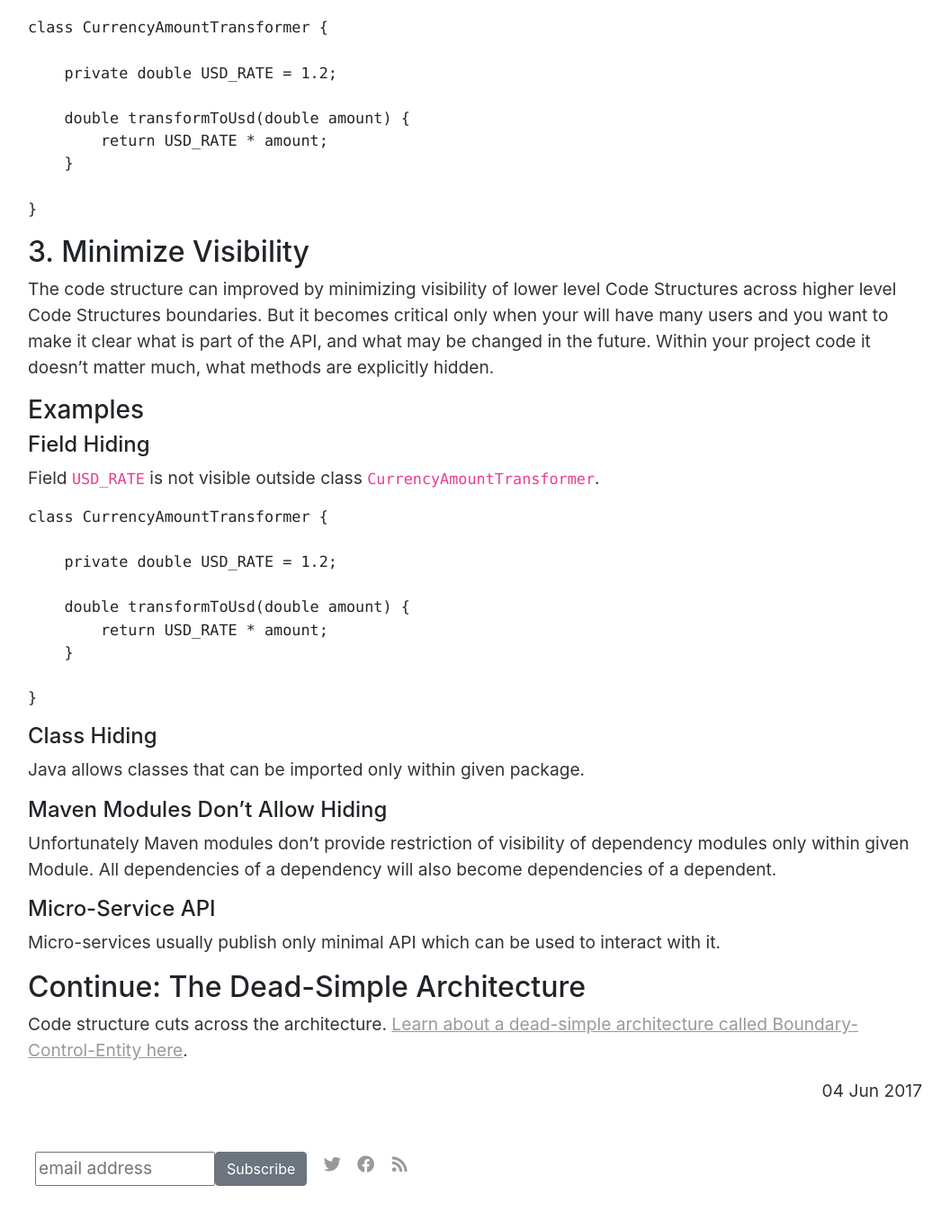
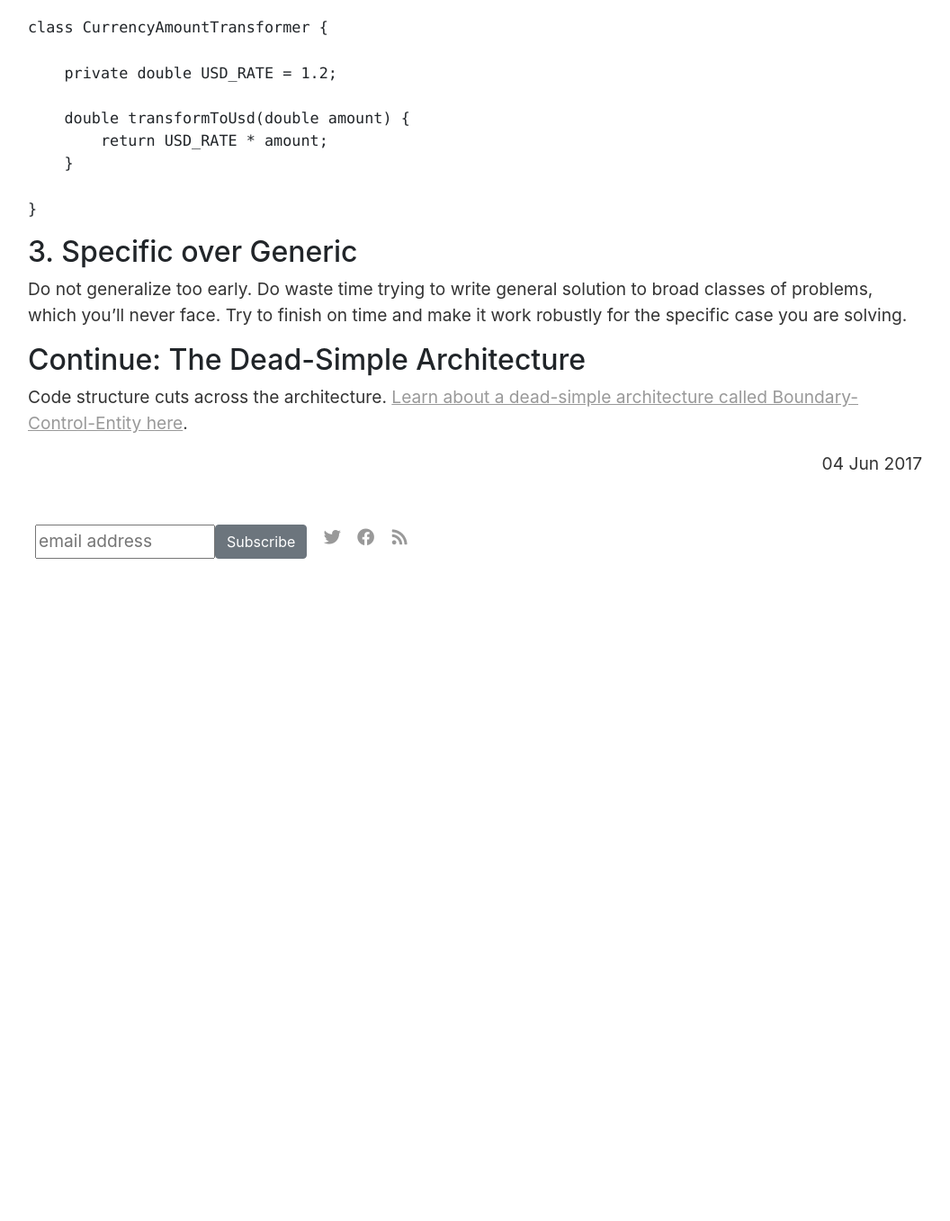
Before and after one commit to vackosar/vackosar.github.io, a Jekyll site: the page built from _posts/2017-06-04-Code-Structure-Principles.md, in a window 1280 px wide and 1400 px high, scrolled down 3093 px. Shown: the top 1357 px of the window at 90% size, without its empty margins (112-1168 px from the left). Built offline with Jekyll 4.4.1, drawn with Linux system fonts in a browser that asks for light colours; nearby versions of some CDN libraries; library files that are not in the unit come from our copies; comment, search, counter and statistics services are not loaded; after the commit the page ends 3866 px from its top, so only the background shows below that; some of the changed text lies outside the part shown.

Commit message:
code structure

````diff
--- a/_posts/2017-06-04-Code-Structure-Principles.md
+++ b/_posts/2017-06-04-Code-Structure-Principles.md
@@ -3,7 +3,7 @@ layout: post
 title: "How To Structure Code: Localize Related, Inline Over Extract, Minimize Visibility"
 date: 2017-06-04
 category: software
-description: A short alternative view on code structure principles based on several years of personal experience, Martin Fowler's online posts, Bloch's Effective Java, McConnell's Code Complete and Adam Bien's online posts.
+description: A short alternative view on code structure principles based on several years of personal experience, Carmack, Jonathan Blow, and Adam Bien's posts.
 permalink: /:categories/:title
 redirect_from:
   - /2017/06/04/Code-Structure-Principles.html
@@ -17,7 +17,7 @@ Sections:
 - [Code Containers](#code-containers)
 - [1. Localize Related](#1-localize-related)
 - [2. Inline over Extract](#2-inline-over-extract)
-- [3. Minimize Visibility](#3-minimize-visibility)
+- [3. Specific over Generic](#3-specific-over-generic)
 
 Code structure cuts across the architecture. Learn about dead-simple architecture called [Boundary-Control-Entity here](https://vaclavkosar.com/software/Boundary-Control-Entity-Architecture).
 
@@ -119,37 +120,11 @@ class CurrencyAmountTransformer {
 }
 ```
 
-## 3. Minimize Visibility
-The code structure can improved by minimizing visibility of lower level Code Structures across higher level Code Structures boundaries.
-But it becomes critical only when your will have many users and you want to make it clear what is part of the API, and what may be changed in the future.
-Within your project code it doesn't matter much, what methods are explicitly hidden.
+## 3. Specific over Generic
+Do not generalize too early.
+Do waste time trying to write general solution to broad classes of problems, which you'll never face.
+Try to finish on time and make it work robustly for the specific case you are solving.
 
-
-### Examples
-
-#### Field Hiding
-Field ```USD_RATE``` is not visible outside class ```CurrencyAmountTransformer```.
-```java
-class CurrencyAmountTransformer {
-
-    private double USD_RATE = 1.2;
-
-    double transformToUsd(double amount) {
-        return USD_RATE * amount;
-    }
-
-}
-```
-
-#### Class Hiding
-Java allows classes that can be imported only within given package.
-
-#### Maven Modules Don't Allow Hiding
-Unfortunately Maven modules don't provide restriction of visibility of dependency modules only within given Module. All dependencies of a dependency will also become dependencies of a dependent.
-
-#### Micro-Service API
-
-Micro-services usually publish only minimal API which can be used to interact with it.
 
 ## Continue: The Dead-Simple Architecture
 Code structure cuts across the architecture. [Learn about a dead-simple architecture called Boundary-Control-Entity here](/software/Boundary-Control-Entity-Architecture).
````
Also changed, not shown: other parts of _posts/2017-06-04-Code-Structure-Principles.md (+2 -1 lines).
